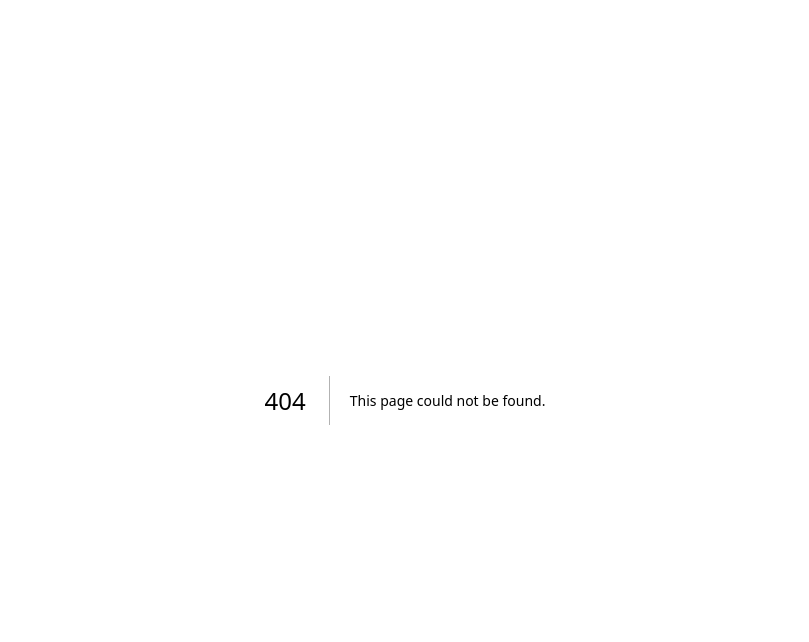
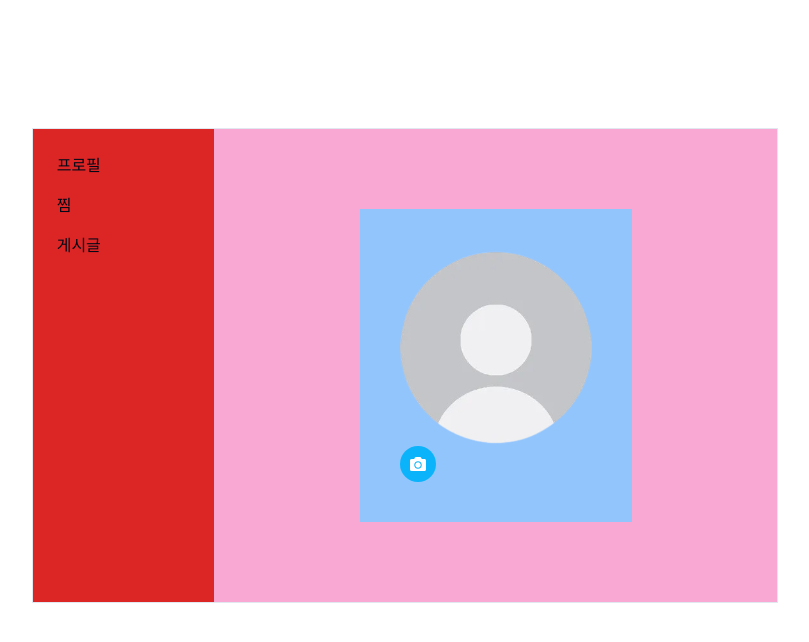
Before and after one commit to house-hunting/zip-zoong-FE, a Next.js app: page /myPage in a window 1280 px wide. Before the commit this address had no page. Shown: the top 642 px of the page, without its empty margins (235-1044 px from the left). Built offline with nearby package versions, Linux system fonts and the light colour scheme.

Commit message:
:lipstick: Design: mypage css중

```diff
--- /dev/null
+++ b/src/app/myPage/page.tsx
@@ -0,0 +1,34 @@
+"use client";
+
+import Image from "next/image";
+import ProfileImg from "/public/기본 프로필 이미지.png";
+import { FaCamera } from "react-icons/fa";
+import { RefObject, useRef } from "react";
+
+export default function ProfileEdit() {
+  const photoInput: RefObject<HTMLInputElement> = useRef<HTMLInputElement>(null);
+
+  const handleClick = () => {
+    if (photoInput.current) {
+      photoInput.current.click();
+    }
+  };
+
+  return (
+    <div className="flex justify-center p-20">
+      <div className="p-10 bg-blue-300">
+        <Image className=" w-48" src={ProfileImg} alt="profileImg" />
+        <div className="bg-primary-200 flex justify-center items-center w-9 h-9 rounded-full">
+          <FaCamera color={"white"} onClick={handleClick} />
+          <input
+            className=" hidden"
+            type="file"
+            ref={photoInput}
+            accept="image/jpg, image/jpeg, image/png"
+            multiple
+          />
+        </div>
+      </div>
+    </div>
+  );
+}
```
